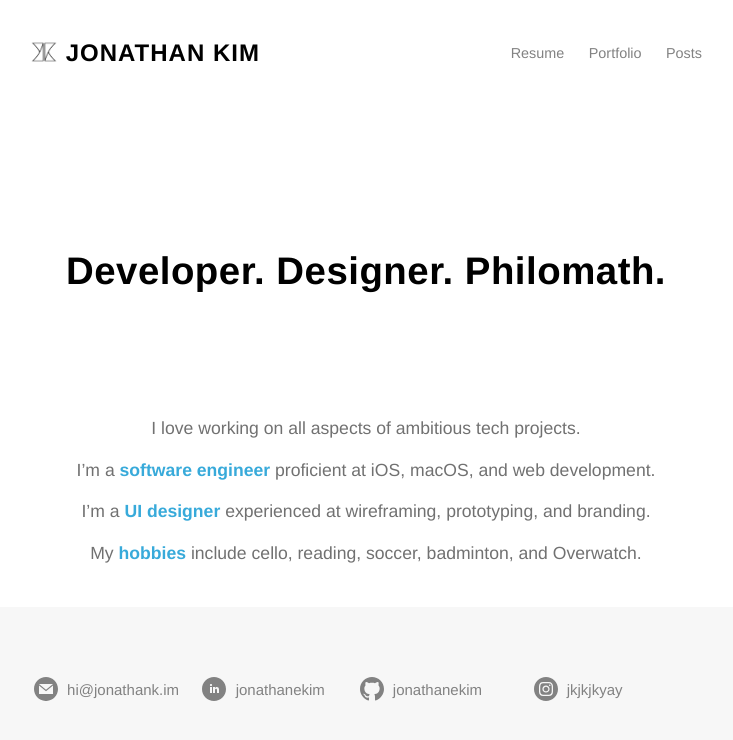
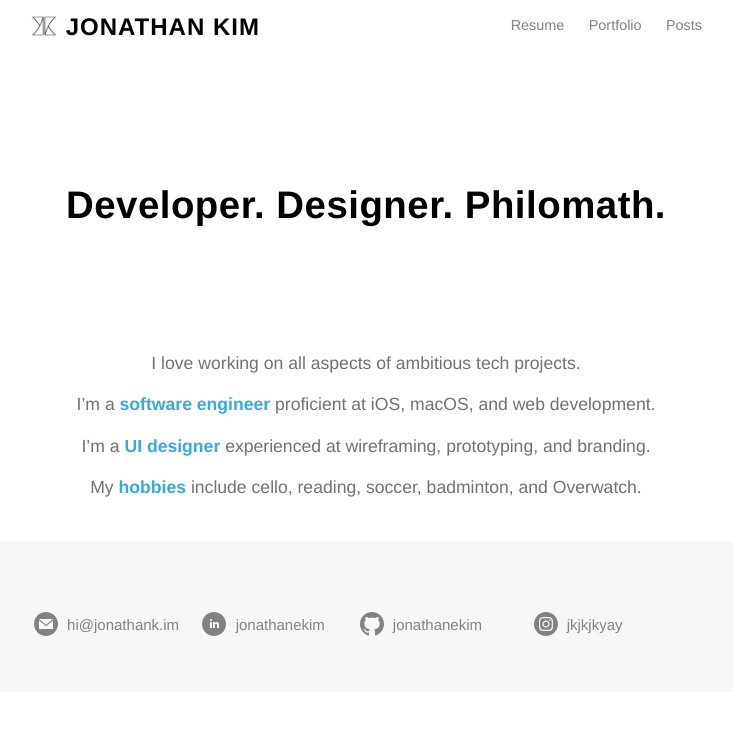
Before and after one commit to jonathanekim/jonathanekim.github.io, a Jekyll site: the page built from index.md, in a window 1280 px wide. Shown: the top 740 px of the page, without its empty margins (274-1007 px from the left). Built offline with Jekyll 4.4.1, drawn with Linux system fonts in a browser that asks for light colours.

Commit message:
Fix header again.

```diff
--- a/_sass/minima/_includes.scss
+++ b/_sass/minima/_includes.scss
@@ -2,11 +2,11 @@
  * Header
  */
 
-$site-header-height: 10vh;
+$site-header-height: 50px;
 .site-header {
-  height: $site-header-height;
-  line-height: $base-line-height * $base-font-size * 2.25;
   .wrapper {
+    height: $site-header-height;
+    margin: 0 auto;
     display: flex;
     align-items: center;
     a.page-link.site-title {
@@ -14,6 +14,7 @@ $site-header-height: 10vh;
       color: $header-color;
       font-weight: 600;
       letter-spacing: 1px;
+      padding-top: 4px;
       &:visited {
         color: $header-color;
       }
@@ -38,6 +39,9 @@ $site-header-height: 10vh;
       }
       @include media-query($on-palm) {
         $nav-size: 36px;
+        position: absolute;
+        top: calc((#{$site-header-height} - #{$nav-size}) / 2);
+        right: calc((#{$site-header-height} - #{$nav-size}) / 2);
         background-color: $background-color;
         border: 1px solid $grey-color-light;
         border-radius: 5px;
```
